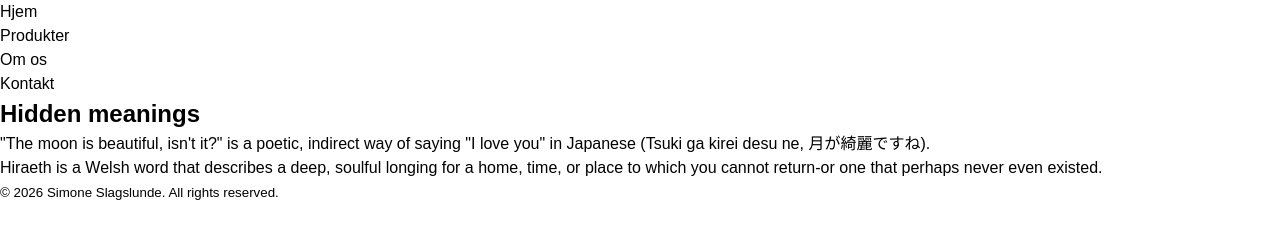
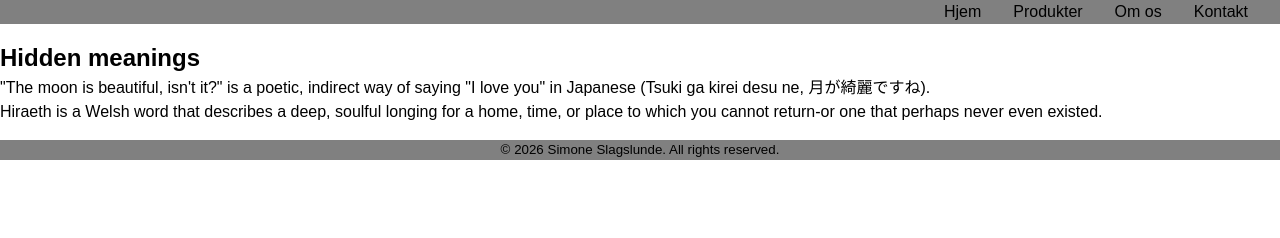
Before and after one commit to simone1608/dw-github-traening-simone, a plain HTML site: page index.html in a window 1280 px wide. Drawn offline with Linux system fonts and the light colour scheme.

Commit message:
Tilføjede style til header og footer for alle siderne

```diff
--- a/style.css
+++ b/style.css
@@ -49,3 +49,28 @@ body {
 }
 
 /* #endregion RESETS */
+
+/* #region header, footer */
+header {
+    background-color: grey;
+    margin-bottom: 1rem;
+}
+
+nav ul {
+    display: flex;
+    justify-content: end;
+    gap: 2rem;
+    margin-right: 2rem;
+}
+
+footer {
+    background-color: grey;
+    margin-top: 1rem;
+}
+
+small {
+    display: flex;
+    justify-content: center;
+}
+
+/* #endregion header, footer */
```
